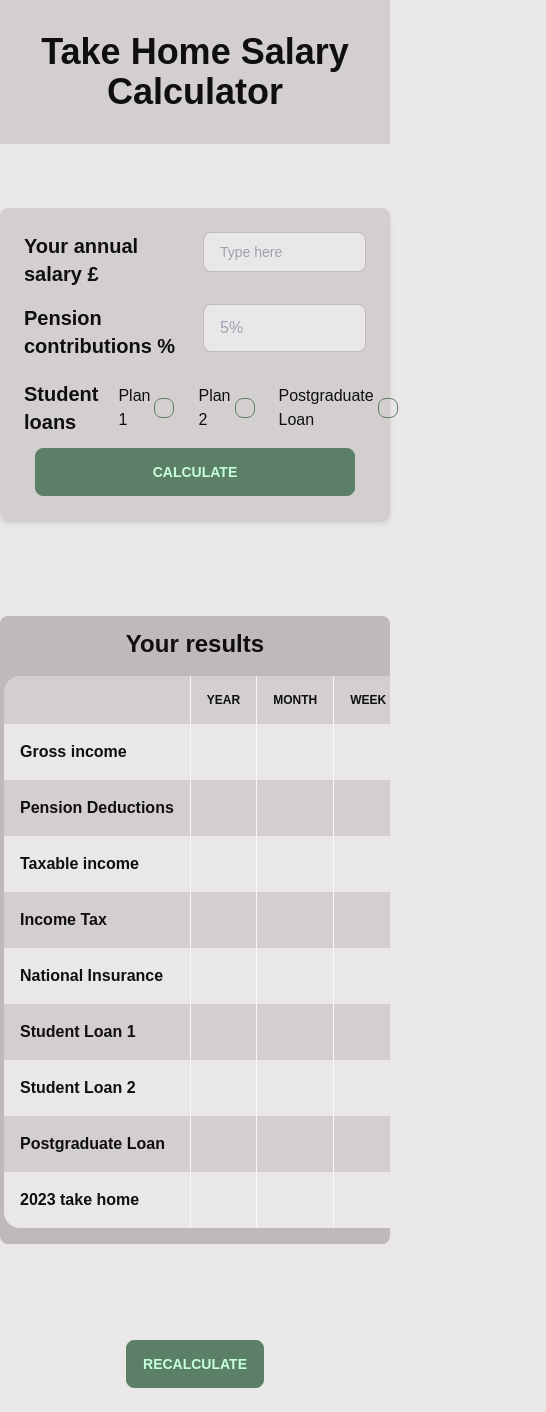
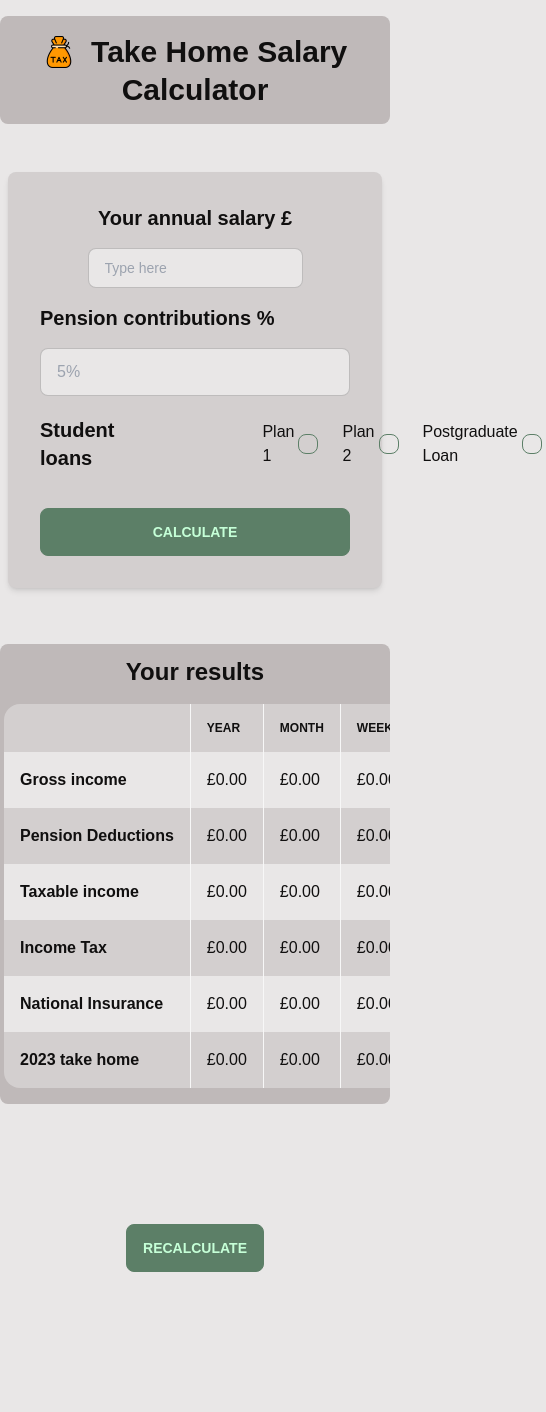
Before and after one commit to aamircodes/salary-calculator, a React (Create React App) app: page / in a window 390 px wide. Shown: the whole page, 546 px wide, since content can reach past the window. After the commit the page ends 1296 px from the top, so only its background shows below. Built offline with nearby package versions, Linux system fonts and the light colour scheme.

Commit message:
responsive salary div

```diff
--- a/src/App.js
+++ b/src/App.js
@@ -15,10 +15,9 @@ const App = () => {
   const [takehome, setTakehome] = useState('');
 
   return (
-    <div className='min-h-screen flex flex-col bg-base-100'>
+    <div className='min-h-screen bg-base-100'>
       <Header />
-      <div className='container mx-auto'>
-        <div className='py-6 mt-10'>
+      <div className='container mx-auto flex flex-col gap-12'>
         <Form
           setGrossIncome={setGrossIncome}
           setTaxableIncome={setTaxableIncome}
@@ -30,8 +29,7 @@ const App = () => {
           setPgLoan={setPgLoan}
           setTakehome={setTakehome}
         />
-        </div>
-        <div className='py-6 mt-10'>
+
         <Table
           grossIncome={grossIncome}
           taxableIncome={taxableIncome}
@@ -43,7 +41,7 @@ const App = () => {
           pgLoan={pgLoan}
           takehome={takehome}
         />
-        </div>
+
         <div className='flex justify-center py-6 mt-10'>
           <button className='btn btn-primary'>Recalculate</button>
         </div>
--- a/src/components/Form.js
+++ b/src/components/Form.js
@@ -68,27 +68,30 @@ const Form = ({
 
   return (
     <div className={`${className}`}>
-      <section className='bg-base-200 rounded-lg shadow-md p-6'>
+      <section className='bg-base-200 rounded-lg shadow-md p-8 mx-2'>
         <form onSubmit={handleSubmit} flex flex-col>
-          <div className='grid grid-cols-2 gap-4'>
-            <label className='text-xl font-semibold text-primary-700 flex items-center'>
+          <div className='grid grid-cols-1 md:grid-cols-2 gap-4 '>
+            <label className='text-xl font-semibold text-primary-700 flex items-center justify-center md:justify-start'>
               Your annual salary £
             </label>
+            <div className='flex justify-center md:justify-start'>
               <input
                 type='number'
                 placeholder='Type here'
-              className='input input-md leading-10 h-10 text-sm input-bordered w-full max-w-xs'
+                className='input input-md leading-10 h-10 text-sm input-bordered max-w-full sm:max-w-full'
                 step='0.01'
                 min='0.01'
                 value={salary}
                 onChange={(e) => setSalary(e.target.value)}
+                style={{ maxWidth: '100%' }} // Add this style
               />
+            </div>
 
             <label className='text-xl font-semibold text-primary-700 flex items-center'>
               Pension contributions %
             </label>
             <input
-              className='input input-bordered w-full max-w-xs'
+              className='input input-bordered w-full sm:max-w-full'
               type='text'
               step='0.1'
               min='0.0'
@@ -96,8 +99,8 @@ const Form = ({
               value={pensionRate}
               onChange={(e) => setPensionRate(e.target.value)}
             />
-            <div className='flex items-center space-x-4 col-span-2'>
-              <label className='text-xl font-semibold block text-primary-700'>
+            <div className='flex items-center space-x-4 sm:flex-col md:flex-row sm:justify-start'>
+              <label className='text-xl font-semibold block text-primary-700 mr-32'>
                 Student loans
               </label>
               <label className='label cursor-pointer font-medium text-md'>
@@ -129,7 +132,7 @@ const Form = ({
               </label>
             </div>
           </div>
-          <div className='flex justify-center mt-2'>
+          <div className='flex justify-center mt-8'>
             <button className='btn btn-primary w-full max-w-xs' type='submit'>
               Calculate
             </button>
--- a/src/components/Header.js
+++ b/src/components/Header.js
@@ -1,7 +1,12 @@
+import incomeIcon from '../logo.png';
+
 const Header = () => {
   return (
-    <header className='bg-base-200 text-center'>
-      <h1 className='text-4xl font-bold my-8'>Take Home Salary Calculator</h1>
+    <header className='text-center mt-4 mb-12 container mx-auto bg-base-300 rounded-lg'>
+      <div className='text-3xl font-bold py-4'>
+        <img className='inline w-8 h-8 mr-2 align-middle' src={incomeIcon} />{' '}
+        <span className='align-middle'>Take Home Salary Calculator</span>
+      </div>
     </header>
   );
 };
--- a/src/components/Table.js
+++ b/src/components/Table.js
@@ -1,3 +1,5 @@
+import { formatCurrency } from '../utils/currencyUtils';
+
 const Table = ({
   grossIncome,
   taxableIncome,
@@ -30,66 +32,72 @@ const Table = ({
             <tbody>
               <tr>
                 <th>Gross income</th>
-                <td> {grossIncome}</td>
-                <td></td>
-                <td></td>
-                <td></td>
+                <td>{formatCurrency(grossIncome)}</td>
+                <td>{formatCurrency(grossIncome / 12)}</td>
+                <td>{formatCurrency(grossIncome / 52)}</td>
+                <td>{formatCurrency(grossIncome / 52 / 5)}</td>
               </tr>
               <tr>
                 <th>Pension Deductions </th>
-                <td>{pensionDeductions}</td>
-                <td></td>
-                <td></td>
-                <td></td>
+                <td>{formatCurrency(pensionDeductions)}</td>
+                <td>{formatCurrency(pensionDeductions / 12)}</td>
+                <td>{formatCurrency(pensionDeductions / 52)}</td>
+                <td>{formatCurrency(pensionDeductions / 52 / 5)}</td>
               </tr>
               <tr>
                 <th>Taxable income </th>
-                <td>{taxableIncome}</td>
-                <td></td>
-                <td></td>
-                <td></td>
+                <td>{formatCurrency(taxableIncome)}</td>
+                <td>{formatCurrency(taxableIncome / 12)}</td>
+                <td>{formatCurrency(taxableIncome / 52)}</td>
+                <td>{formatCurrency(taxableIncome / 52 / 5)}</td>
               </tr>
               <tr>
                 <th>Income Tax </th>
-                <td>{incomeTax}</td>
-                <td></td>
-                <td></td>
-                <td></td>
+                <td>{formatCurrency(incomeTax)}</td>
+                <td>{formatCurrency(incomeTax / 12)}</td>
+                <td>{formatCurrency(incomeTax / 52)}</td>
+                <td>{formatCurrency(incomeTax / 52 / 5)}</td>
               </tr>
               <tr>
                 <th>National Insurance </th>
-                <td>{niTax}</td>
-                <td></td>
-                <td></td>
-                <td></td>
+                <td>{formatCurrency(niTax)}</td>
+                <td>{formatCurrency(niTax / 12)}</td>
+                <td>{formatCurrency(niTax / 52)}</td>
+                <td>{formatCurrency(niTax / 52 / 5)}</td>
               </tr>
+              {plan1Loan && (
                 <tr>
-                <th>Student Loan 1 </th>
-                <td>{plan1Loan}</td>
-                <td></td>
-                <td></td>
-                <td></td>
+                  <th>Student Loan 1</th>
+                  <td>{formatCurrency(plan1Loan)}</td>
+                  <td>{formatCurrency(plan1Loan / 12)}</td>
+                  <td>{formatCurrency(plan1Loan / 52)}</td>
+                  <td>{formatCurrency(plan1Loan / 52 / 5)}</td>
                 </tr>
+              )}
+              {plan2Loan && (
                 <tr>
                   <th>Student Loan 2 </th>
-                <td>{plan2Loan}</td>
-                <td></td>
-                <td></td>
-                <td></td>
+                  <td>{formatCurrency(plan2Loan)}</td>
+                  <td>{formatCurrency(plan2Loan / 12)}</td>
+                  <td>{formatCurrency(plan2Loan / 52)}</td>
+                  <td>{formatCurrency(plan2Loan / 52 / 5)}</td>
                 </tr>
+              )}
+              {pgLoan && (
                 <tr>
                   <th>Postgraduate Loan</th>
-                <td>{pgLoan}</td>
-                <td></td>
-                <td></td>
-                <td></td>
+                  <td>{formatCurrency(pgLoan)}</td>
+                  <td>{formatCurrency(pgLoan / 12)}</td>
+                  <td>{formatCurrency(pgLoan / 52)}</td>
+                  <td>{formatCurrency(pgLoan / 52 / 5)}</td>
                 </tr>
+              )}
               <tr>
                 <th>2023 take home </th>
-                <td>{takehome}</td>
-                <td></td>
-                <td></td>
-                <td></td>
+                <td>{formatCurrency(takehome)}</td>
+                <td>{formatCurrency(takehome / 12)}</td>
+                <td>{formatCurrency(takehome / 52)}</td>
+                <td>{formatCurrency(takehome / 52 / 5)}</td>
               </tr>
             </tbody>
           </table>
--- /dev/null
+++ b/src/utils/currencyUtils.js
@@ -0,0 +1,8 @@
+export const formatCurrency = (value) => {
+  return new Intl.NumberFormat('en-UK', {
+    style: 'currency',
+    currency: 'GBP',
+    minimumFractionDigits: 2,
+    maximumFractionDigits: 2,
+  }).format(value);
+};
```
Also changed, not shown: src/logo.png (added). Lines whose indentation alone changed are shown as unchanged.
